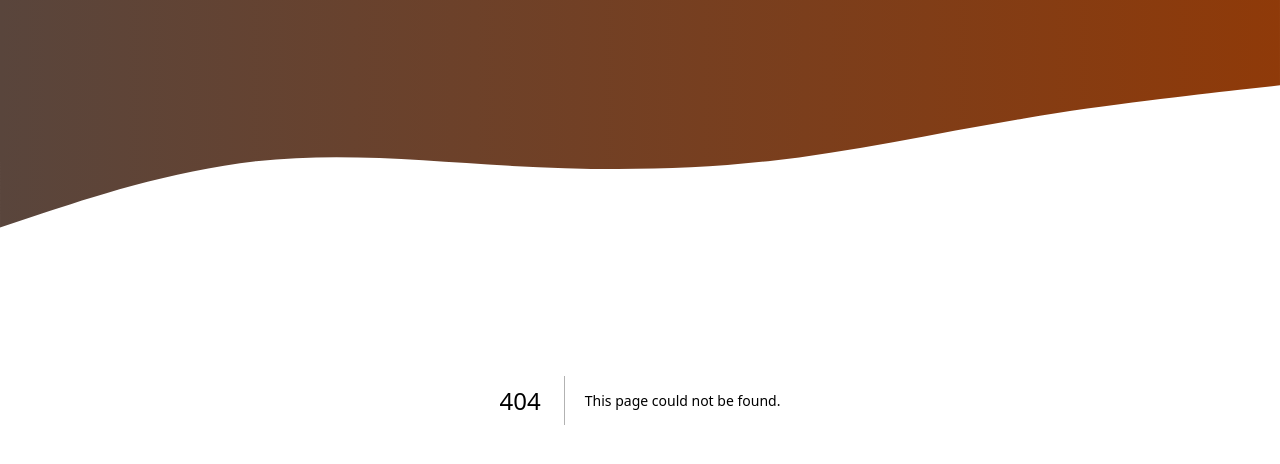
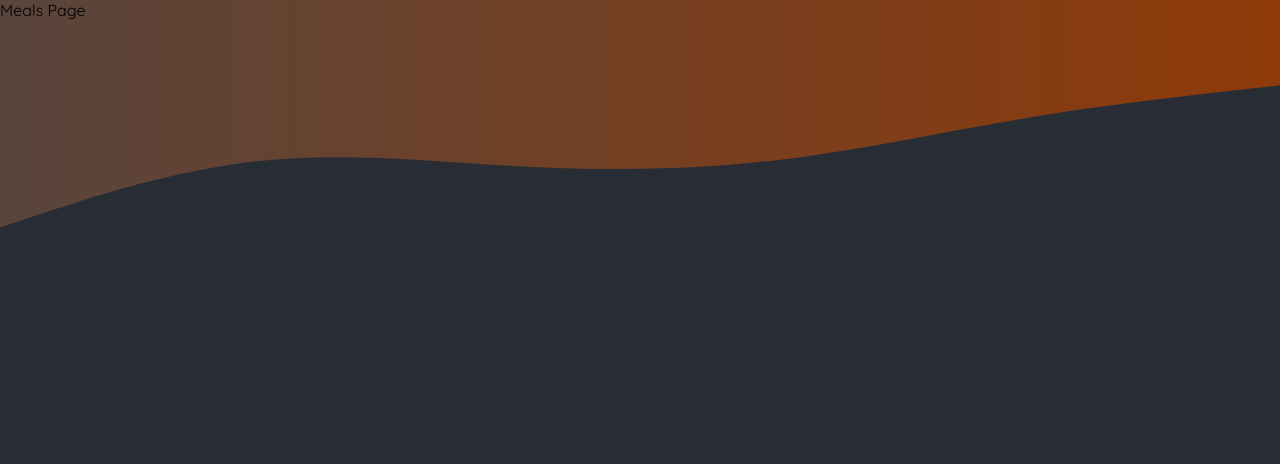
Before and after one commit to DavidsJulio/share-food, a Next.js app: page /meals in a window 1280 px wide. Before the commit this address had no page. Shown: the top 464 px of the page. Built offline with nearby package versions, Linux system fonts and the light colour scheme.

Commit message:
Add meals route

```diff
--- /dev/null
+++ b/app/meals/page.js
@@ -0,0 +1,5 @@
+import React from "react";
+
+export default function Meals() {
+  return <div>Meals Page</div>;
+}
```
